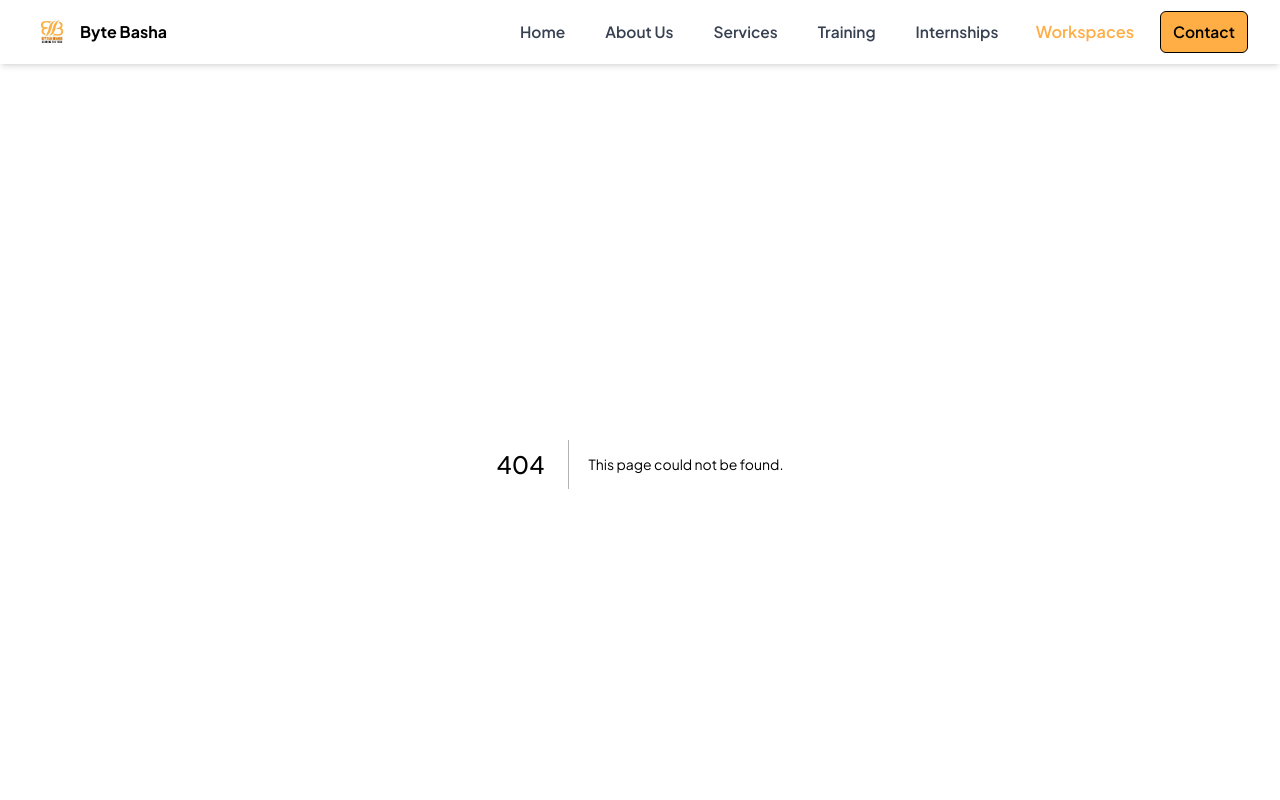
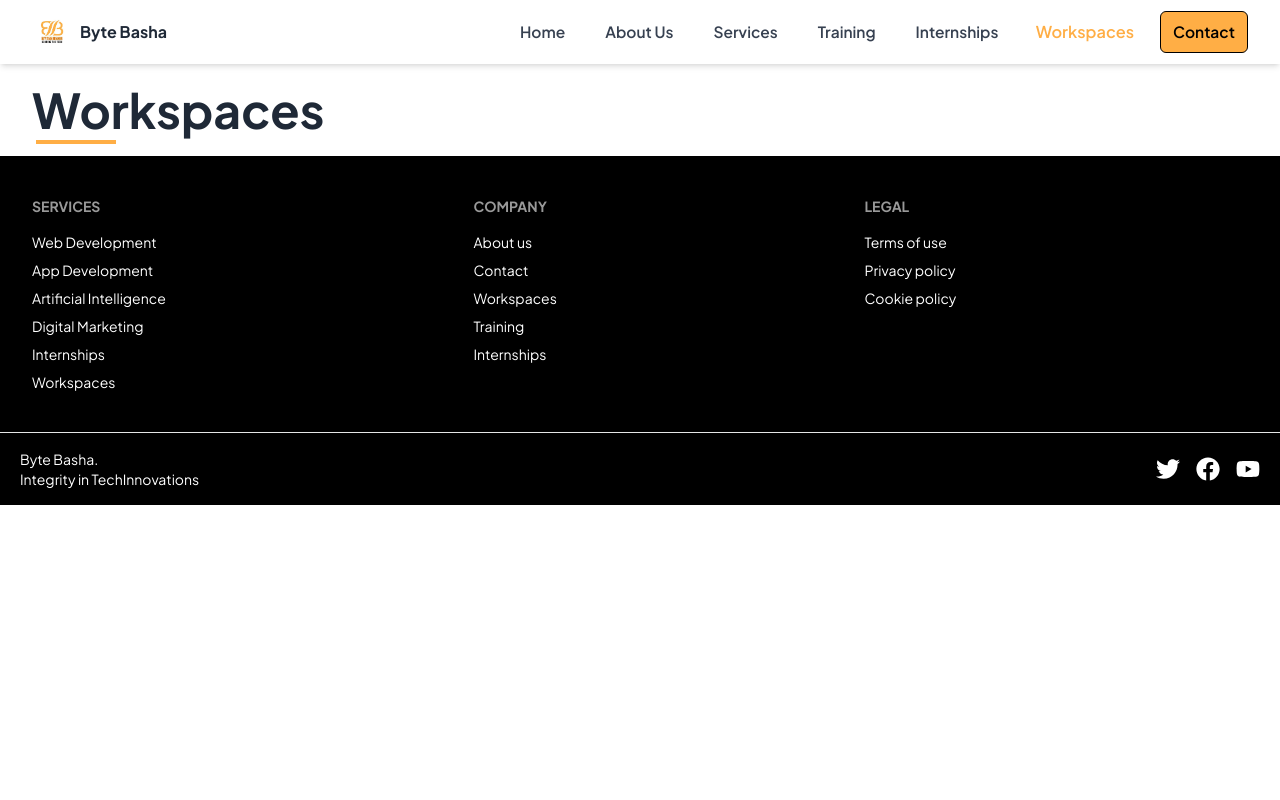
Before and after one commit to afaqalii/byte-basha, a Next.js app: page /workspaces in a window 1280 px wide. Before the commit this address had no page. Shown: the top 800 px of the page. Built offline with nearby package versions, Linux system fonts and the light colour scheme.

Commit message:
Done with changes

```diff
--- /dev/null
+++ b/app/internships/page.tsx
@@ -0,0 +1,11 @@
+import Title from "../components/ui/Title"
+
+const Internships = () => {
+  return (
+    <div className="container">
+        <Title>Internships</Title>
+    </div>
+  )
+}
+
+export default Internships
--- /dev/null
+++ b/app/workspaces/page.tsx
@@ -0,0 +1,11 @@
+import Title from "../components/ui/Title"
+
+const Workspaces = () => {
+  return (
+    <div className="container">
+        <Title>Workspaces</Title>
+    </div>
+  )
+}
+
+export default Workspaces
```
